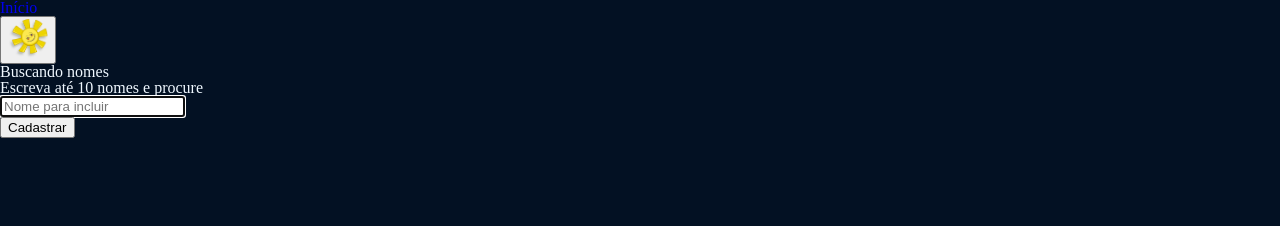
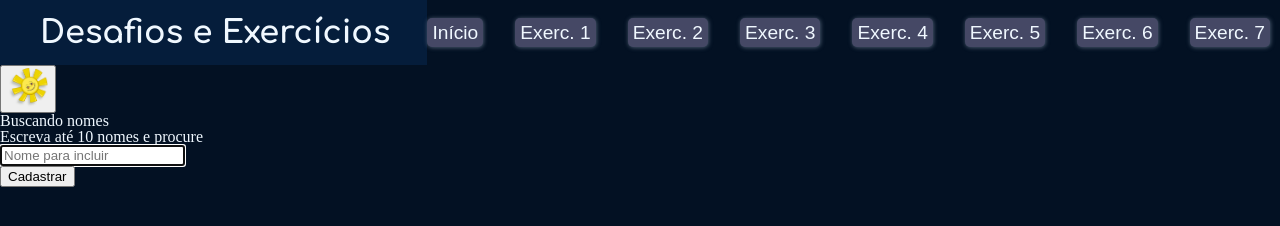
Before and after one commit to ramonespier/logicaprogramacao, a plain HTML site: page html/buscanome.html in a window 1280 px wide. Drawn offline with Linux system fonts and the light colour scheme.

Commit message:
feat: automatizando navbar

```diff
--- a/html/buscanome.html
+++ b/html/buscanome.html
@@ -10,12 +10,6 @@
     <body>
 
         <header>
-            <div class="principal">
-
-                <a href="/html/index.html" id="home">Início</a>
-
-            </div>
-
             <div class="troca-tema">
 
                 <button type="button" id="tema-claro"><img src="/image/sol.png" alt="" width="40px"></button>
@@ -53,6 +47,7 @@
 
 </section>
 
+    <script src="/javascript/navbar.js"></script>
     <script src="/javascript/tema.js"></script>
     <script src="/exercises/buscanome.js"></script>
 
--- a/javascript/navbar.js
+++ b/javascript/navbar.js
@@ -1,36 +1,62 @@
-const aHome = document.createElement('a');
-aHome.setAttribute('href', '../html/index.html');
-aHome.innerHTML = 'Início';
+const ancoras = [
+    {'url': 'index.html', 'texto': 'Início'},
+    {'url': '/html/triangulo.html', 'texto': 'Exerc. 1'},
+    {'url': '/html/desconto.html', 'texto': 'Exerc. 2'},
+    {'url': '/html/placar.html', 'texto': 'Exerc. 3'},
+    {'url': '/html/buscanome.html', 'texto': 'Exerc. 4'},
+    {'url': '/html/posto-de-gasolina.html', 'texto': 'Exerc. 5'},
+    {'url': '/html/produtos-com-desconto.html', 'texto': 'Exerc. 6'},
+    {'url': '/html/natal-mortal.html', 'texto': 'Exerc. 7'}
+];
 
-const liHome = document.createElement('li');
-liHome.appendChild(aHome);
+function criaAncora(url, texto) {
+    const ancora = document.createElement('a');
+    ancora.setAttribute('href', url);
+    ancora.innerHTML = texto;
 
-//Ancora exercício 1
-const aExercicio1 = document.createElement('a');
-aExercicio1.setAttribute('href', '../html/index.html');
-aExercicio1.innerHTML = 'Início';
+    return ancora;
+};
 
-const liExercicio1 = document.createElement('li');
-liExercicio1.appendChild(aExercicio1);
+function criaLi(ancora) {
+    const li = document.createElement('li');
+    li.appendChild(ancora);
 
-const ulNav = document.createElement('ul');
-ulNav.appendChild(aHome, liExercicio1);
+    return li;
+};
+
+function criaUlNav(ancoras) {
+    const ul = document.createElement('ul');
+
+    ancoras.forEach(ancora => {
+        const a = criaAncora(ancora.url, ancora.texto);
+        const li = criaLi(a);
+        ul.appendChild(li);
+
+    });
+
+    return ul;
+}
 
 const nav = document.createElement('nav');
 nav.classList.add('menu-navegacao');
-nav.appendChild(ulNav);
+nav.appendChild(criaUlNav(ancoras));
+
+const spanLogo = document.createElement('span');
+spanLogo.innerHTML = 'Desafios e Exercícios';
+
+const divLogo = document.createElement('div');
+divLogo.classList.add('logo');
+divLogo.appendChild(spanLogo);
 
 const divlogoMenu = document.createElement('div');
 divlogoMenu.classList.add('logo-menu');
-divlogoMenu.appendChild(nav);
+divlogoMenu.append(divLogo, nav);
 
 const header = document.createElement('header');
 header.appendChild(divlogoMenu);
 
 document.body.insertAdjacentElement('afterbegin', header);
 
-document.body.insertBefore(nav, document.body.firstChild);
-
 const linkNavbar = document.createElement('link');
 linkNavbar.setAttribute('rel', 'stylesheet');
 linkNavbar.setAttribute('href', '/css/navbar.css')
```
Also changed, not shown: html/desconto.html (+1 -2 lines), html/natal-mortal.html (+1 -2 lines), html/posto-de-gasolina.html (+1 -8 lines), html/produtos-com-desconto.html (+1 -0 lines), html/triangulo.html (+1 -6 lines), index.html (renamed from html/index.html, +4 -4 lines).
